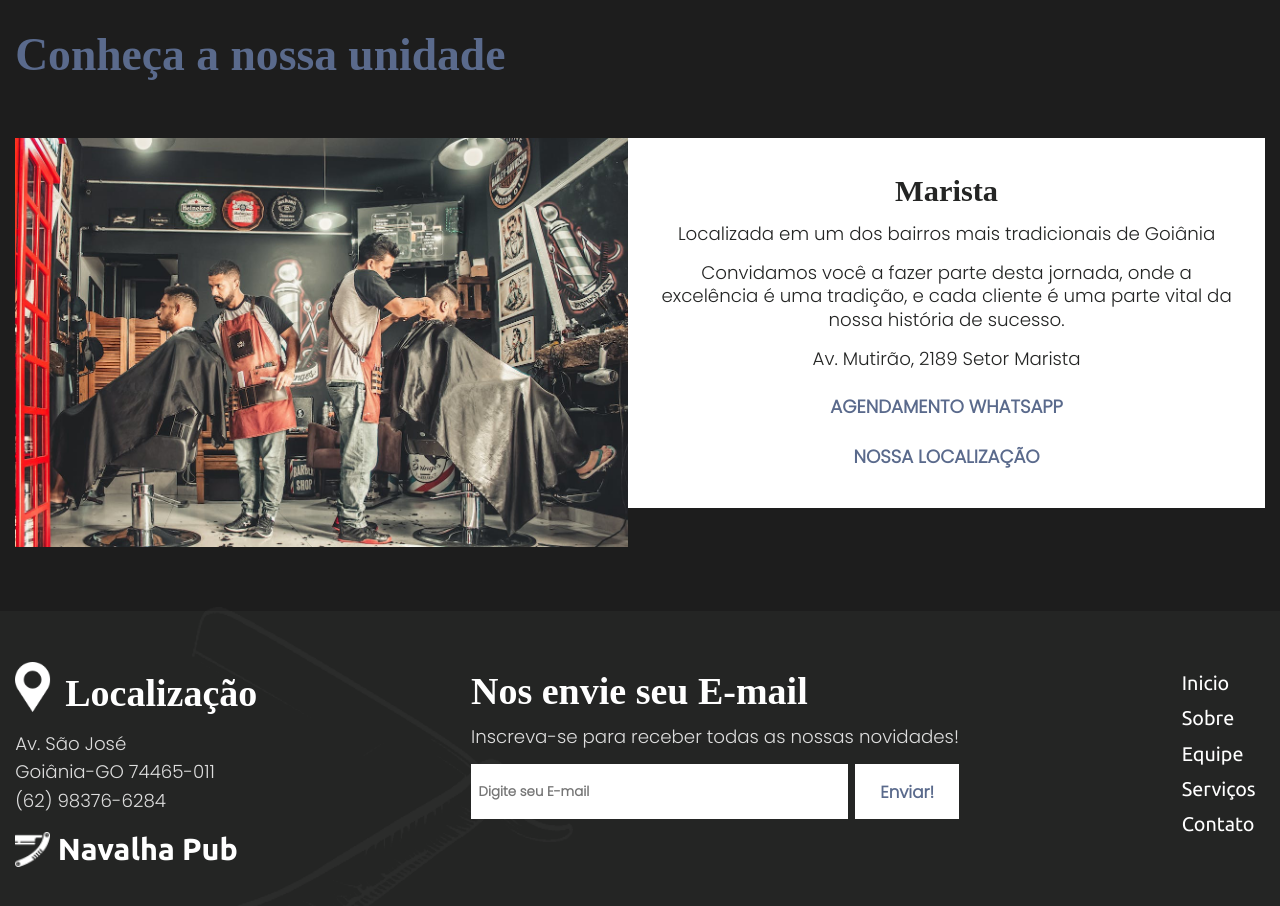
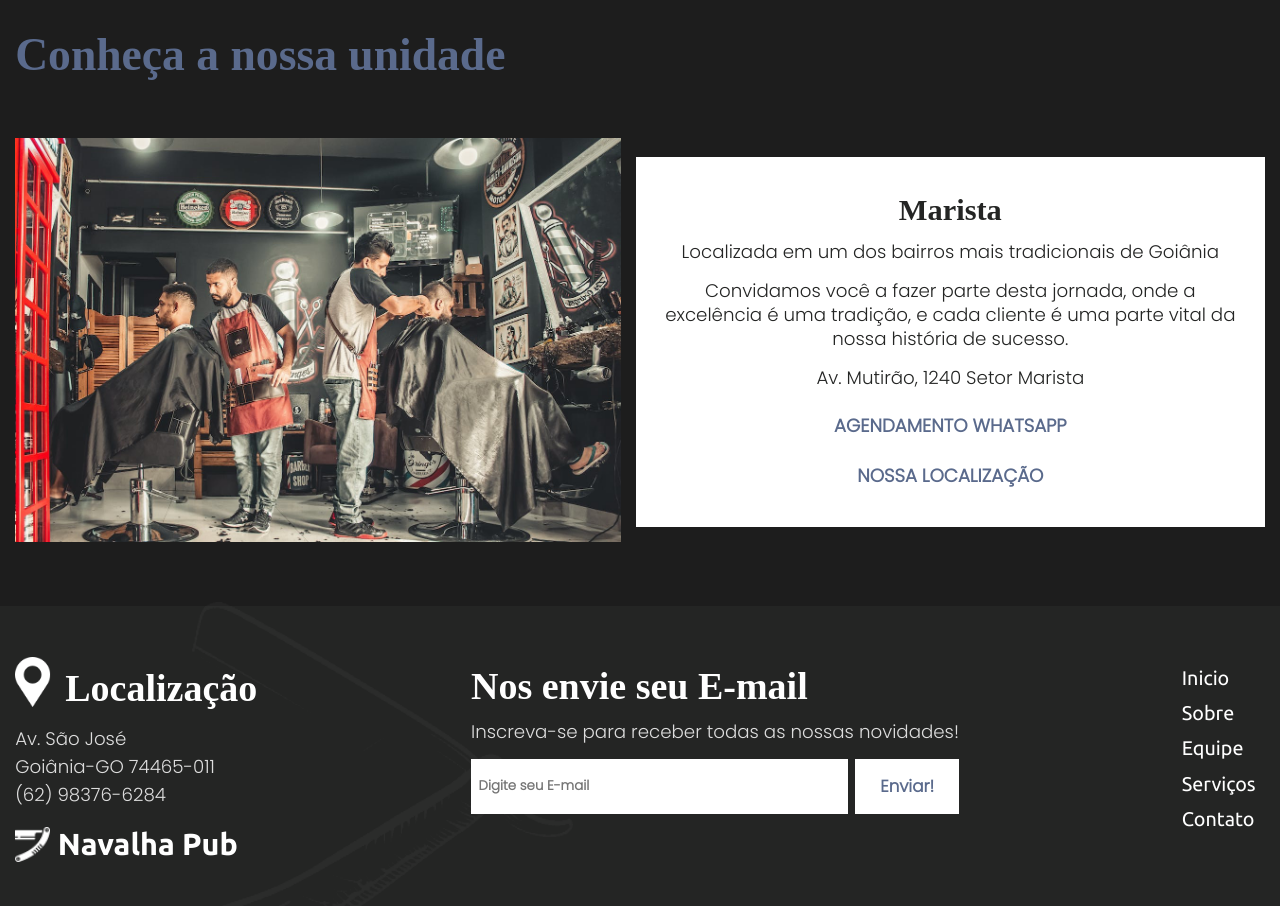
Before and after one commit to DevBrunomendoca/Barbshop, a React (Vite) app: page /about in a window 1280 px wide. Shown: the part 880-1786 px from the top of the page. Built offline with nearby package versions, Linux system fonts and the light colour scheme; a web font is replaced by a local one.

Commit message:
Update Component About

```diff
--- a/src/pages/About/About.jsx
+++ b/src/pages/About/About.jsx
@@ -3,7 +3,45 @@ import SecondCaption from '../../components/SecondCaption'
 import Title from '../../components/Title'
 import { ContainerAboutPage, ContentBanner, ContentAbout, ContentAboutText, ContentAboutUnit, UnitText, UnitBanner } from './AboutStyle'
 
+import { gsap } from 'gsap'
+import { useLayoutEffect, useRef } from 'react'
+import { ScrollTrigger } from 'gsap/ScrollTrigger'
+
 export function About() {
+  const tl = useRef(null)
+  const el = useRef(null)
+  useLayoutEffect(() => {
+
+    gsap.registerPlugin(ScrollTrigger)
+    gsap.context(() => {
+      tl.current = gsap.timeline({
+        scrollTrigger: {
+          trigger: "#content-unit",
+          start: "top bottom"
+        }
+      })
+        .fromTo("#content-banner", {
+          opacity: 0,
+          y: 140
+        }, {
+          opacity: 1,
+          y: 0,
+          duration: 1.3
+        })
+        .fromTo("#content-text", {
+          opacity: 0,
+          y: 140
+        }, {
+          opacity: 1,
+          y: 0,
+          duration: 1.3
+        })
+
+    })
+    return () => {
+      gsap.killTweensOf("#content-unit")
+    }
+  }, [])
   return (
     <ContainerAboutPage>
       <ContentBanner></ContentBanner>
@@ -17,15 +55,15 @@ export function About() {
           <Paragraph textParagraph='Cada corte de cabelo é uma expressão única de habilidade artística, refletindo não apenas a dedicação de nossos barbeiros, mas também a história rica que nos trouxe até aqui. Convidamos você a fazer parte desta jornada, onde a excelência é uma tradição, e cada cliente é uma parte vital da nossa história de sucesso.' />
         </ContentAboutText>
         <SecondCaption textSecondCaption='Conheça a nossa unidade' />
-        <ContentAboutUnit>
-          <UnitBanner>
+        <ContentAboutUnit id='content-unit' ref={el}>
+          <UnitBanner id='content-banner'>
             <img src="/banner-principal.jpg" alt="" />
           </UnitBanner>
-          <UnitText>
+          <UnitText id='content-text'>
             <SecondCaption textSecondCaption='Marista' />
             <Paragraph textParagraph='Localizada em um dos bairros mais tradicionais de Goiânia' />
             <Paragraph textParagraph='Convidamos você a fazer parte desta jornada, onde a excelência é uma tradição, e cada cliente é uma parte vital da nossa história de sucesso.' />
-            <Paragraph textParagraph='Av. Mutirão, 2189
+            <Paragraph textParagraph='Av. Mutirão, 1240
             Setor Marista'/>
             <a href="#">AGENDAMENTO WHATSAPP </a>
             <a href="#">NOSSA LOCALIZAÇÃO</a>
--- a/src/pages/About/AboutStyle.jsx
+++ b/src/pages/About/AboutStyle.jsx
@@ -39,7 +39,9 @@ display: flex;
 `
 export const ContentAboutUnit = styled.div`
   display: flex;
-  align-items: start;
+  align-items: center;
+  gap: 1rem;
+
 
   width: 100%;
 @media (max-width:1050px ){
--- a/src/pages/Team/Team.jsx
+++ b/src/pages/Team/Team.jsx
@@ -1,5 +1,5 @@
 export default function Team() {
   return(
-    <h1>Esse é a página onde tem mais detalhes do time.</h1>
+    <div></div>
   )
 }
```
